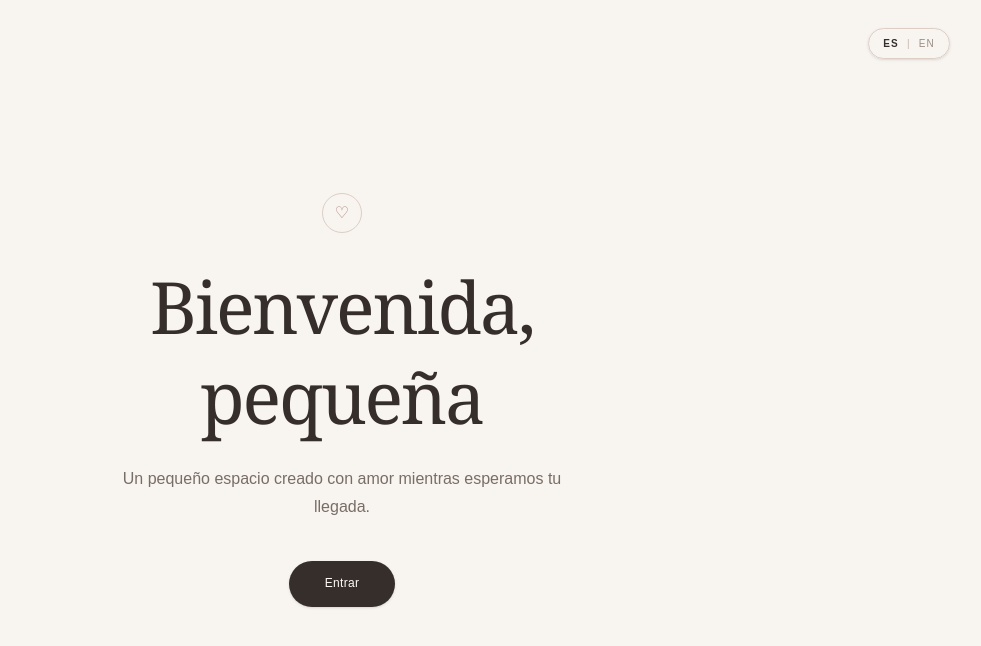
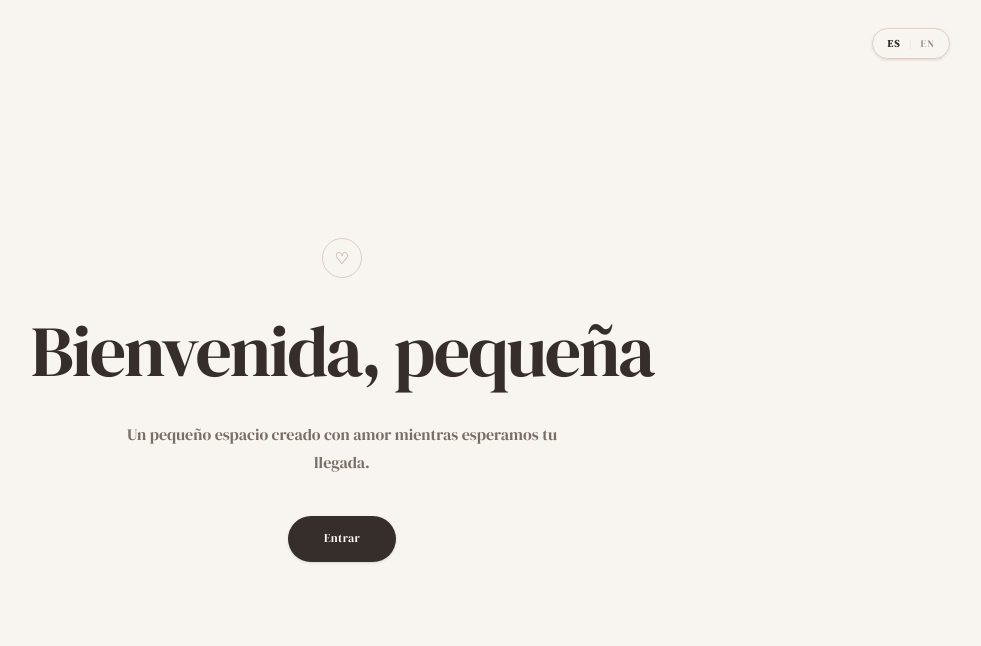
Before and after one commit to daavidp7-png/baby-gift-registry, a Next.js app: page / in a window 1280 px wide. Shown: the top 646 px of the page, without its empty margins (298-1279 px from the left). Built offline with nearby package versions, Linux system fonts and the light colour scheme.

Commit message:
Use DM Serif Display site-wide

```diff
--- a/app/globals.css
+++ b/app/globals.css
@@ -8,8 +8,9 @@
 @theme inline {
   --color-background: var(--background);
   --color-foreground: var(--foreground);
-  --font-sans: var(--font-geist-sans);
-  --font-mono: var(--font-geist-mono);
+  --font-sans: var(--font-dm-serif-display);
+  --font-mono: var(--font-dm-serif-display);
+  --font-display: var(--font-dm-serif-display);
 }
 
 @media (prefers-color-scheme: dark) {
@@ -23,7 +24,7 @@ body {
   background: var(--background);
   color: var(--foreground);
   font-size: 14px;
-  font-family: Arial, Helvetica, sans-serif;
+  font-family: var(--font-dm-serif-display);
 }
 
 /* Keep the existing type scale, reduced by exactly 2px. */
--- a/app/layout.tsx
+++ b/app/layout.tsx
@@ -1,17 +1,14 @@
 import type { Metadata } from "next";
-import { Geist, Geist_Mono } from "next/font/google";
+import { DM_Serif_Display } from "next/font/google";
 import LanguageProvider from "./i18n/LanguageProvider";
 import LanguageSwitcher from "./i18n/LanguageSwitcher";
 import "./globals.css";
 
-const geistSans = Geist({
-  variable: "--font-geist-sans",
+const dmSerifDisplay = DM_Serif_Display({
+  variable: "--font-dm-serif-display",
   subsets: ["latin"],
-});
-
-const geistMono = Geist_Mono({
-  variable: "--font-geist-mono",
-  subsets: ["latin"],
+  weight: "400",
+  style: "normal",
 });
 
 export const metadata: Metadata = {
@@ -27,7 +24,7 @@ export default function RootLayout({
   return (
     <html
       lang="es"
-      className={`${geistSans.variable} ${geistMono.variable} h-full antialiased`}
+      className={`${dmSerifDisplay.variable} h-full antialiased`}
     >
       <body className="min-h-full flex flex-col">
         <LanguageProvider>
--- a/app/page.tsx
+++ b/app/page.tsx
@@ -16,7 +16,7 @@ export default function HomePage() {
           ♡
         </span>
 
-        <h1 className="font-serif text-5xl leading-tight tracking-[-0.03em] sm:text-6xl md:text-7xl">
+        <h1 className="text-5xl leading-tight tracking-[-0.03em] sm:text-6xl md:text-7xl">
           {t.home.title}
         </h1>
 
```
